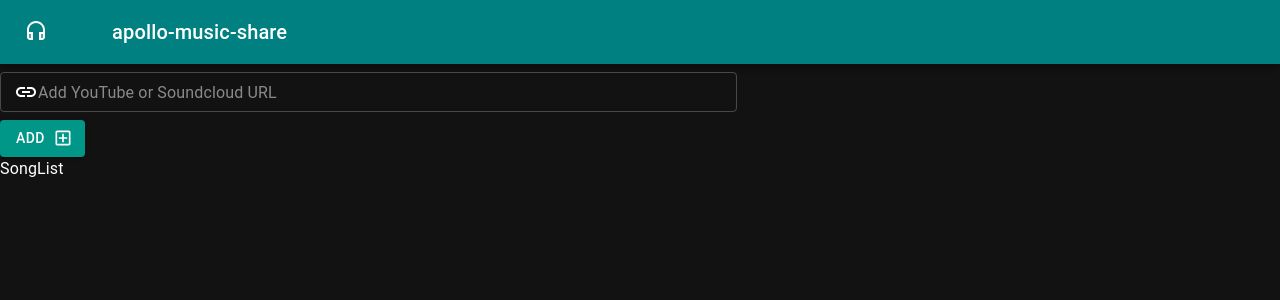
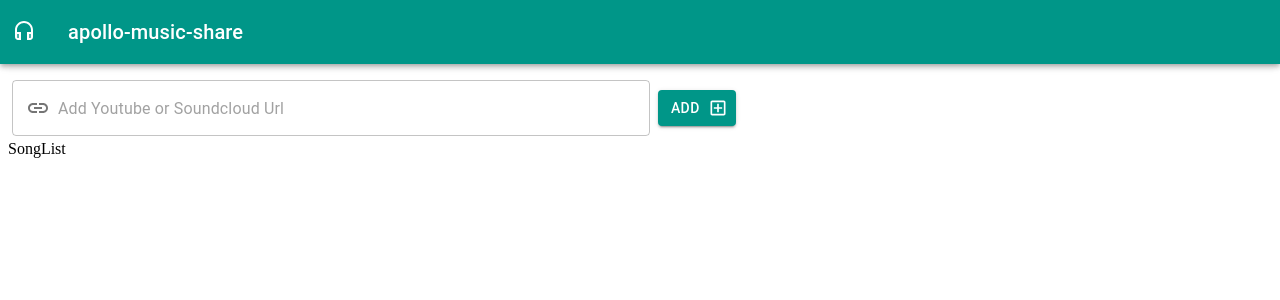
Before and after one commit to ianfleming464/aesthetic-music-player, a React (Create React App) app: page / in a window 1280 px wide. Shown: the top 300 px of the page. Built offline with nearby package versions, Linux system fonts and the light colour scheme.

Commit message:
Started building out the AddSong component
Added some inline style overrides using the sx prop,
Moved theme provider to index.js

```diff
--- a/src/App.js
+++ b/src/App.js
@@ -2,13 +2,12 @@ import AddSong from './components/AddSong';
 import Header from './components/Header';
 import SongList from './components/SongList';
 import SongPlayer from './components/SongPlayer';
-import { Grid, ThemeProvider, CssBaseline } from '@mui/material';
-import { appTheme } from './theme';
+import { Grid } from '@mui/material';
+// import { appTheme } from './theme';
 
 function App() {
   return (
-    <ThemeProvider theme={appTheme}>
-      <CssBaseline enableColorScheme />
+    //   <CssBaseline enableColorScheme />
     <>
       <Header />
       <Grid container spacing={3}>
@@ -27,7 +26,6 @@ function App() {
         </Grid>
       </Grid>
     </>
-    </ThemeProvider>
   );
 }
 
--- a/src/components/AddSong.js
+++ b/src/components/AddSong.js
@@ -1,26 +1,62 @@
-import React from 'react';
-import { InputAdornment, TextField, Button, Dialog } from '@mui/material';
-import { AddBoxOutlined, Link } from '@mui/icons-material';
+import { useState } from 'react';
+import {
+  TextField,
+  InputAdornment,
+  Button,
+  Dialog,
+  DialogTitle,
+  DialogContent,
+  DialogActions,
+} from '@mui/material';
+import { Link, AddBoxOutlined } from '@mui/icons-material';
+import { appTheme } from '../theme';
 
 function AddSong() {
+  const [dialog, setDialog] = useState(false);
+
+  function handleCloseDialog() {
+    setDialog(false);
+  }
+
   return (
-    <div>
+    <div style={{ display: 'flex', alignItems: 'center' }}>
+      <Dialog sx={{ textAlign: 'center' }} open={dialog} onClose={handleCloseDialog}>
+        <DialogTitle>Edit Song</DialogTitle>
+        <DialogContent>
+          <img
+            src='http://img.youtube.com/vi/--ZtUFsIgMk/0.jpg'
+            alt='Song thumbnail'
+            style={{ width: '90%' }}
+          />
+          <TextField margin='dense' name='title' label='Title' fullWidth />
+          <TextField margin='dense' name='artist' label='Artist' fullWidth />
+          <TextField margin='dense' name='thumbnail' label='Thumbnail' fullWidth />
+        </DialogContent>
+        <DialogActions>
+          <Button onClick={handleCloseDialog}>Cancel</Button>
+          <Button variant='outlined'>Add Song</Button>
+        </DialogActions>
+      </Dialog>
       <TextField
-        size='small'
-        placeholder='Add YouTube or Soundcloud URL'
+        sx={{ margin: appTheme.spacing(1) }}
+        placeholder='Add Youtube or Soundcloud Url'
         fullWidth
         margin='normal'
         type='url'
         InputProps={{
           startAdornment: (
-            <InputAdornment>
+            <InputAdornment position='start'>
               <Link />
             </InputAdornment>
           ),
         }}
       />
-      <Button variant='contained' color='primary' endIcon={<AddBoxOutlined />}>
-        ADD
+      <Button
+        sx={{ margin: appTheme.spacing(1) }}
+        onClick={() => setDialog(true)}
+        variant='contained'
+        endIcon={<AddBoxOutlined />}>
+        Add
       </Button>
     </div>
   );
--- a/src/components/Header.js
+++ b/src/components/Header.js
@@ -6,7 +6,7 @@ import React from 'react';
 
 function Header() {
   return (
-    <AppBar sx={{ background: 'teal' }} position='fixed'>
+    <AppBar position='fixed'>
       <Toolbar>
         <HeadsetTwoTone />
         <Typography sx={{ ml: 8 }} variant='h6' component='h1'>
--- a/src/index.js
+++ b/src/index.js
@@ -1,10 +1,14 @@
 import React from 'react';
 import ReactDOM from 'react-dom/client';
 import App from './App';
+import { ThemeProvider } from '@mui/material';
+import { appTheme } from './theme';
 
 const root = ReactDOM.createRoot(document.getElementById('root'));
 root.render(
   <React.StrictMode>
-    <App />
+    <ThemeProvider theme={appTheme}>
+      <App />
+    </ThemeProvider>
   </React.StrictMode>,
 );
--- a/src/theme.js
+++ b/src/theme.js
@@ -1,10 +1,14 @@
+import { teal, purple } from '@mui/material/colors';
 import { createTheme } from '@mui/material/styles';
-import { teal, purple } from '@mui/material/colors';
 
 export const appTheme = createTheme({
   palette: {
-    mode: 'dark',
-    primary: teal,
-    secondary: purple,
+    primary: {
+      main: teal[500],
+    },
+    secondary: {
+      main: purple[500],
+    },
   },
+  spacing: 4,
 });
```
Lines whose indentation alone changed are shown as unchanged.
